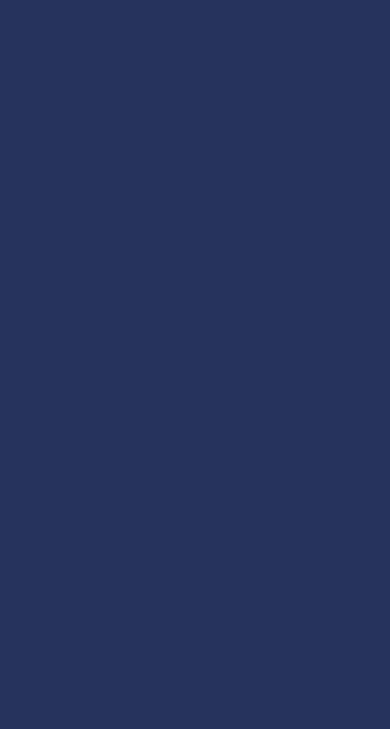
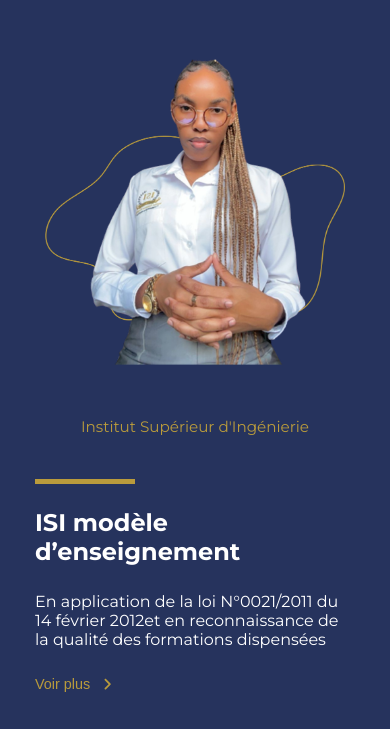
Before and after one commit to SaliouBaninou/isi-web-site, a Next.js app: page / in a window 390 px wide. Shown: the part 3279-4008 px from the top of the page. Before the commit the page ends 3254 px from the top, so only its background shows below. Built offline with nearby package versions, Linux system fonts and the light colour scheme.

Commit message:
Ajout de la Section message et photo manequin

```diff
--- a/app/page.js
+++ b/app/page.js
@@ -3,6 +3,8 @@ import Link from "next/link";
 import '@/style/home.css'
 import CardHomeInfos from "@/components/vitrine/CardHomeInfos";
 import HomeCaroussel from "@/components/vitrine/HomeCaroussel";
+import Image from "next/image";
+import AccordeonMessage from "@/components/vitrine/AccordeonMessage";
 
 export const metadata = {
   title: 'ISI | Accueil',
@@ -97,6 +99,19 @@ export default function HomePage(){
         </div>
         <HomeCaroussel data={carouselData}/>
       </section>
+      <section className="home-model-enseignement">
+        <div className="home-me-content">
+          <div className="me-content-left">
+            <div className="me-content-image">
+              <Image src={'/manequin.png'} height={575} width={445} alt="Image manequin"/>
+            </div>
+            <p>Institut Supérieur d{"'"}Ingénierie</p>
+          </div>
+          <div className="me-content-right">
+            <AccordeonMessage title={"ISI modèle d’enseignement"} message={"En application de la loi N°0021/2011 du 14 février 2012et en reconnaissance de la qualité des formations dispensées par ISI, conjuguée à la dynamique de la recherche scientifique et de l’innovation et de l’excellence de l’infrastructure scientifique et sociale de ISI, la Commission Nationale de Coordination de l’Enseignement Supérieur a donné son avis favorable à la Reconnaissance d’ISI par l’Etat. Ceci implique que les diplômes délivrés par ISI seront tous admis en équivalence avec des diplômes nationaux. Le décret relatif à cette Reconnaissance listera les diplômes d’ISI et leurs équivalents nationaux."}/>
+          </div>
+        </div>
+      </section>
     </>
   )
 }
--- /dev/null
+++ b/components/vitrine/AccordeonMessage.js
@@ -0,0 +1,21 @@
+'use client';
+
+import { FaAngleRight } from "react-icons/fa6";
+import '@/style/components/accordeonMessage.css'
+import { useState } from "react";
+function AccordeonMessage({title, message}) {
+    const [isActive, setActive] = useState(false)
+    const handleClick = () => {
+        setActive(!isActive)
+    }
+    return (
+        <div className="accordeon-message">
+            <hr/>
+            <h2>{title}</h2>
+            <p className={isActive ? 'active' : ''}>{message}</p>
+            <button onClick={handleClick} type="button">{isActive ? 'Voir moins' : 'Voir plus'}<FaAngleRight/></button>
+        </div>
+    );
+}
+
+export default AccordeonMessage;
--- a/components/vitrine/HomeCaroussel.js
+++ b/components/vitrine/HomeCaroussel.js
@@ -9,20 +9,20 @@ import Link from "next/link";
 
 function HomeCaroussel({ data = [] }) {
     const responsive = {
+        bigDesktop: {
+            breakpoint: { max: 3000, min: 1600 },
+            items: 5,
+        },
         desktop: {
-            breakpoint: { max: 3000, min: 1024 },
+            breakpoint: { max: 1600, min: 1024 },
             items: 4,
         },
         tablet: {
-            breakpoint: { max: 1024, min: 768 },
-            items: 3,
+            breakpoint: { max: 1024, min: 640 },
+            items: 2,
         },
         mobile: {
-            breakpoint: { max: 768, min: 425 },
-            items: 2,
-        },
-        smallMobile: {
-            breakpoint: { max: 425, min: 0 },
+            breakpoint: { max: 640, min: 0 },
             items: 1,
         },
     };
--- /dev/null
+++ b/style/components/accordeonMessage.css
@@ -0,0 +1,90 @@
+.accordeon-message {
+    width: 100%;
+    max-width: 600px;
+    display: flex;
+    flex-direction: column;
+    gap: 40px;
+    padding: 20px 30px;
+    color: var(--primary);
+    margin: 0 auto;
+    box-sizing: border-box;
+}
+
+/* Ligne décorative */
+.accordeon-message > hr {
+    border: none;
+    border-top: 5px solid var(--secondary);
+    width: 200px;
+}
+
+/* Titre */
+.accordeon-message > h2 {
+    font-size: 2.5rem;
+    line-height: 1.2;
+}
+
+/* Paragraphe masqué avec animation */
+.accordeon-message > p {
+    max-height: 59px;
+    overflow: hidden;
+    transition: max-height 0.5s ease;
+}
+
+/* Paragraphe visible */
+.accordeon-message > p.active {
+    max-height: 500px; /* Valeur arbitraire haute */
+}
+
+/* Bouton toggle */
+.accordeon-message > button {
+    width: max-content;
+    border: none;
+    background-color: transparent;
+    display: flex;
+    align-items: center;
+    gap: 10px;
+    font-size: 1rem;
+    color: var(--secondary);
+    cursor: pointer;
+    transition: color 0.3s;
+}
+
+.accordeon-message > button:hover,
+.accordeon-message > button:active {
+    text-decoration: underline;
+}
+
+/* Responsive */
+@media (max-width: 768px) {
+    .accordeon-message {
+        padding: 15px 20px;
+        gap: 30px;
+    }
+
+    .accordeon-message > h2 {
+        font-size: 2rem;
+    }
+
+    .accordeon-message > button {
+        font-size: 0.95rem;
+    }
+}
+
+@media (max-width: 480px) {
+    .accordeon-message {
+        padding: 10px 15px;
+        gap: 25px;
+    }
+
+    .accordeon-message > h2 {
+        font-size: 1.5rem;
+    }
+
+    .accordeon-message > button {
+        font-size: 0.9rem;
+    }
+
+    .accordeon-message > hr {
+        width: 100px;
+    }
+}
--- a/style/home.css
+++ b/style/home.css
@@ -80,6 +80,75 @@
     padding: 0 20px;
 }
 
+
+/* Section du manequin */
+.home-me-content {
+    display: flex;
+    align-items: center;
+    justify-content: space-between;
+    gap: 40px;
+    padding: 40px 60px;
+    flex-wrap: wrap; /* permet de passer à une colonne sur petit écran */
+    box-sizing: border-box;
+}
+
+/* Colonne gauche : centrée et en colonne */
+.me-content-left {
+    display: flex;
+    flex-direction: column;
+    align-items: center;
+    gap: 20px;
+    flex: 1;
+}
+
+/* Bloc image responsive */
+.me-content-image {
+    height: auto;
+    max-width: 100%;
+    width: 400px;
+    aspect-ratio: 4 / 5;
+    display: flex;
+    justify-content: center;
+    align-items: center;
+}
+
+.me-content-image > img {
+    height: 100%;
+    width: 100%;
+    object-fit: contain;
+}
+
+/* Paragraphe stylisé */
+.me-content-left > p {
+    color: var(--secondary);
+    font-size: 1.1rem;
+    text-align: center;
+    line-height: 1.6;
+    padding: 0 10px;
+    max-width: 600px;
+}
+
+/* Responsive : tablette */
+
+
+/* Responsive : mobile */
+@media (max-width: 576px) {
+    .home-me-content {
+        padding: 20px 20px;
+        gap: 30px;
+    }
+
+    .me-content-left > p {
+        font-size: 0.95rem;
+    }
+
+    .me-content-image {
+        max-width: 300px;
+        aspect-ratio: 3 / 4;
+    }
+}
+
+
 /* Responsive pour tablettes */
 @media (max-width: 768px) {
     .infos-cards-infos{
```
Also changed, not shown: public/manequin.png (added).
